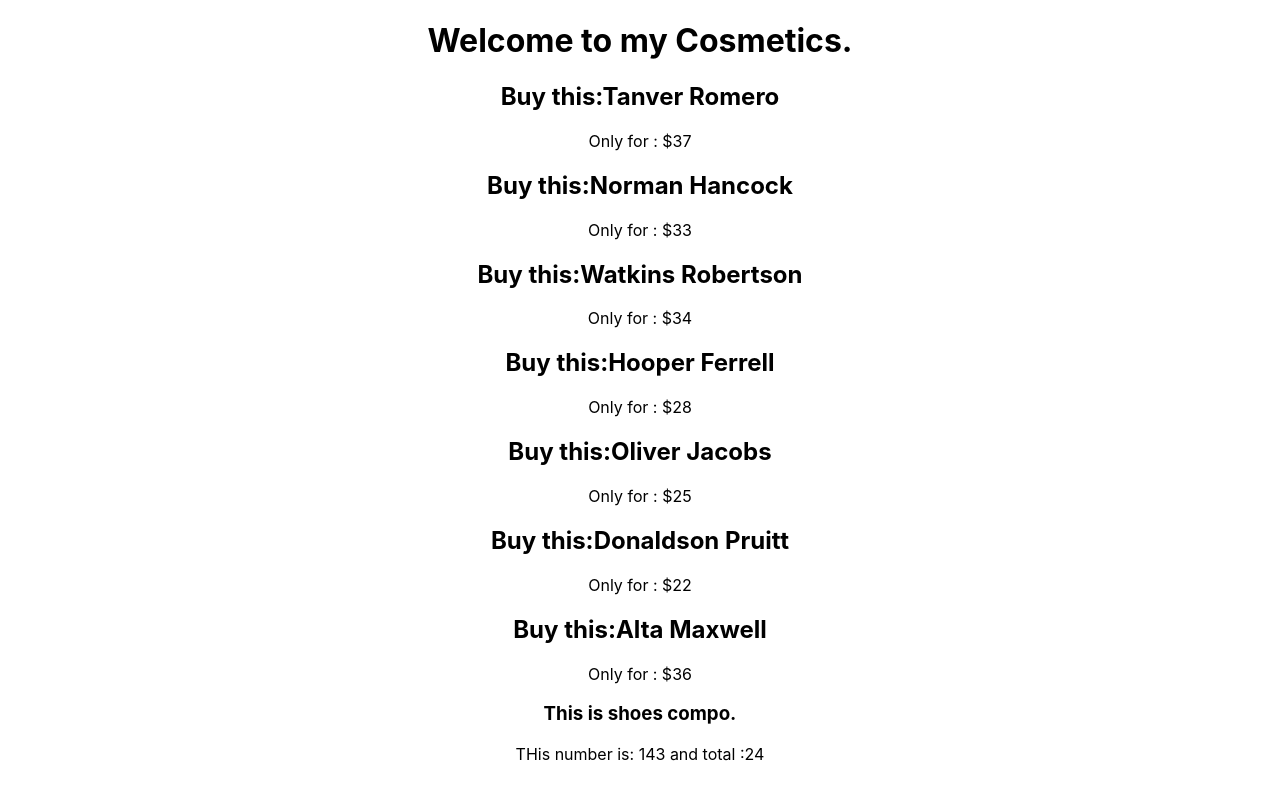
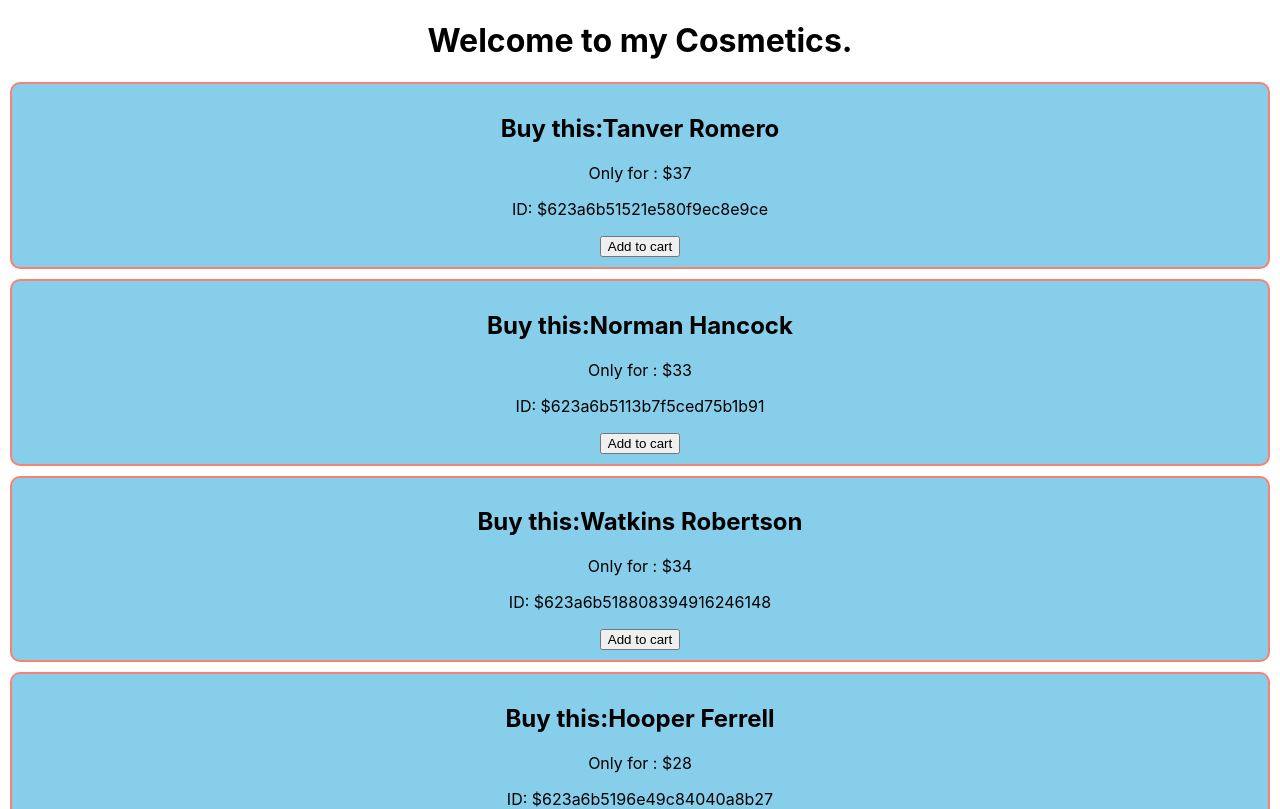
Before and after one commit to tanverrana/react-storage-and-handeler, a React (Create React App) app: page / in a window 1280 px wide. Shown: the top 809 px of the page. Built offline with nearby package versions, Linux system fonts and the light colour scheme.

Commit message:
on click add with perameter

```diff
--- a/src/components/Cosmetic/Cosmetic.css
+++ b/src/components/Cosmetic/Cosmetic.css
@@ -3,4 +3,5 @@
     margin: 10px;
     padding: 10px;
     border-radius: 10px;
+    background-color: skyblue;
 }
--- a/src/components/Cosmetic/Cosmetic.js
+++ b/src/components/Cosmetic/Cosmetic.js
@@ -5,11 +5,18 @@ import "./Cosmetic.css";
 const Cosmetic = (props) => {
 
     //destructuring
-    const { name, age } = props.cosmetic;
+    const { name, age, _id } = props.cosmetic;
+    const addToCart = (id) => {
+        console.log("Item add to cart", id);
+    }
+
+    const addToCartWithParam = () => addToCart(_id);
     return (
-        <div>
+        <div className="product">
             <h2>Buy this:{name} </h2>
             <p>Only for : ${age}</p>
+            <p>ID: ${_id}</p>
+            <button onClick={addToCartWithParam}>Add to cart</button>
         </div>
     );
 };
```
